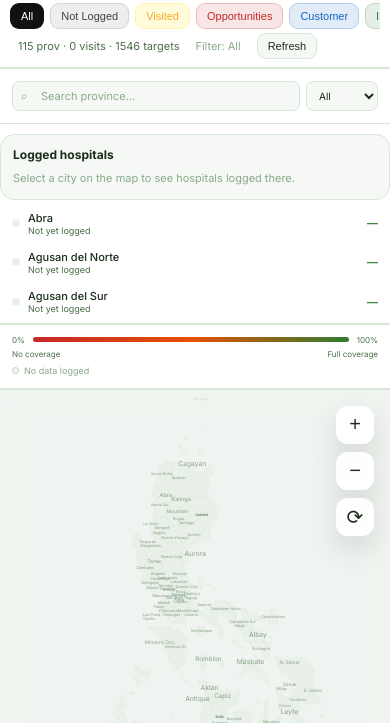
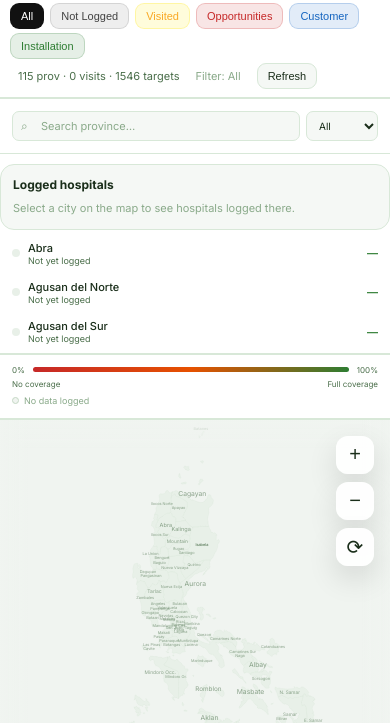
Before and after one commit to johnnoli/iongenesis, a website: page www/gasion_hospital_map_coverage.html in a window 390 px wide. Shown: the part 121-844 px from the top of the page. Drawn offline with Linux system fonts and the light colour scheme; no server answers.

Commit message:
Wrap filter buttons onto multiple rows on mobile instead of clipping at screen edge
Co-Authored-By: Claude Fable 5 <noreply@anthropic.com>

```diff
--- a/www/gasion_hospital_map_coverage.html
+++ b/www/gasion_hospital_map_coverage.html
@@ -233,8 +233,8 @@ header{
   header>div:nth-child(2){flex-wrap:wrap;height:auto !important;padding:8px 10px !important;row-gap:6px;}
   .brand{flex-wrap:wrap;row-gap:2px;}
   .top-filter{width:100%;margin-left:0;flex-wrap:wrap;row-gap:4px;}
-  .filter-group{overflow-x:auto;max-width:100%;flex-wrap:nowrap;-webkit-overflow-scrolling:touch;}
-  .filter-button{white-space:nowrap;flex-shrink:0;}
+  .filter-group{flex-wrap:wrap;max-width:100%;row-gap:4px;}
+  .filter-button{white-space:nowrap;}
   .main{flex-direction:column;}
   .sb{width:100%;height:38vh;border-right:none;border-bottom:2px solid var(--bdr);}
   .mw{height:62vh;flex:none;}
```
